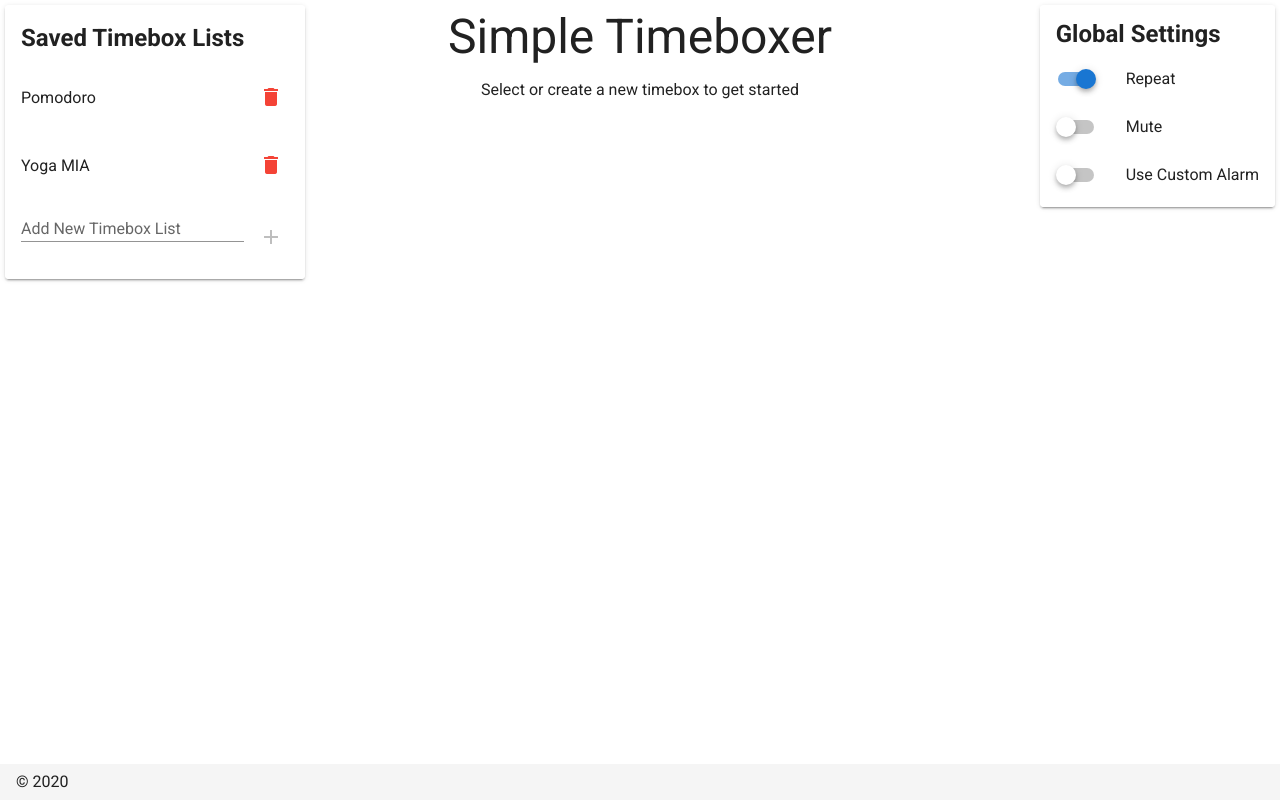
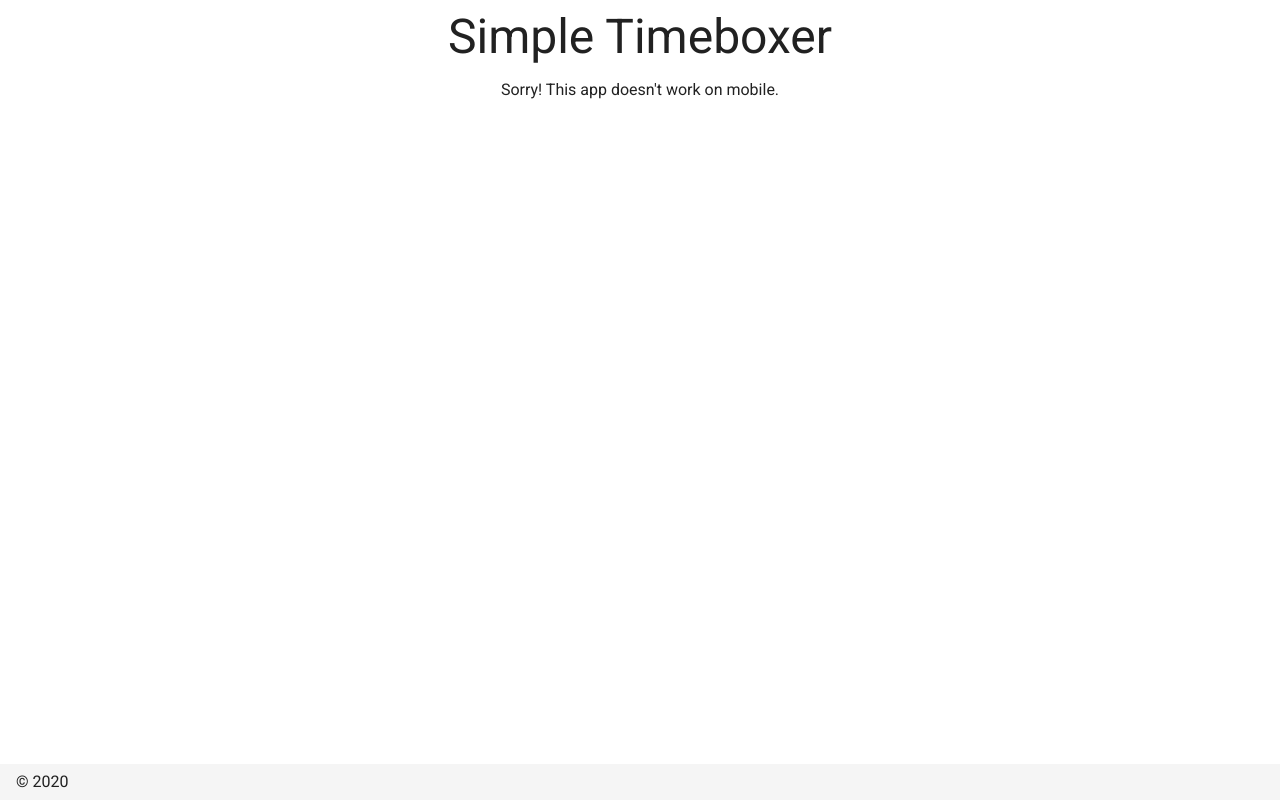
Before and after one commit to tchin25/timebox, a Nuxt app: page / in a window 1280 px wide. Built offline with nearby package versions, Linux system fonts and the light colour scheme.

Commit message:
added gh-pages

```diff
--- a/layouts/default.vue
+++ b/layouts/default.vue
@@ -1,7 +1,5 @@
 <template>
   <v-app>
-    <side-bar></side-bar>
-    <options-menu></options-menu>
     <v-main>
       <v-container>
         <nuxt />
@@ -14,13 +12,8 @@
 </template>
 
 <script>
-import SideBar from "../components/SideBar";
-import OptionsMenu from "../components/OptionsMenu";
 export default {
-  components: {
-    SideBar,
-    OptionsMenu
-  },
+  components: {},
   data() {
     return {};
   }
--- a/nuxt.config.js
+++ b/nuxt.config.js
@@ -1,4 +1,12 @@
 import colors from 'vuetify/es5/util/colors'
+
+// only add `router.base = '/<repository-name>/'` if `DEPLOY_ENV` is `GH_PAGES`
+const routerBase = process.env.DEPLOY_ENV === 'GH_PAGES' ? {
+  router: {
+    base: '/timebox/'
+  }
+} : {}
+
 
 export default {
   /*
@@ -83,5 +91,6 @@ export default {
   ** See https://nuxtjs.org/api/configuration-build/
   */
   build: {
-  }
+  },
+  ...routerBase
 }
--- a/pages/index.vue
+++ b/pages/index.vue
@@ -3,9 +3,16 @@
     <p class="text-h3">
       Simple Timeboxer
     </p>
+    <div v-if="!$vuetify.breakpoint.mobile">
+      Sorry! This app doesn't work on mobile.
+    </div>
+    <div v-else>
+      <side-bar></side-bar>
+      <options-menu></options-menu>
       <div v-if="!currentTimeboxListName">
         Select or create a new timebox to get started
       </div>
+
       <div v-else style="position: relative; width: 344px;">
         <status-buttons class="ma-2"></status-buttons>
         <draggable
@@ -35,19 +42,24 @@
         </draggable>
       </div>
     </div>
+  </div>
 </template>
 
 <script>
 import StatusButtons from "../components/StatusButtons";
 import TimeboxCard from "../components/TimeboxCard";
 import AddTimeboxCard from "../components/AddTimeboxCard";
+import SideBar from "../components/SideBar";
+import OptionsMenu from "../components/OptionsMenu";
 import { mapState, mapMutations } from "vuex";
 
 export default {
   components: {
     StatusButtons,
     TimeboxCard,
-    AddTimeboxCard
+    AddTimeboxCard,
+    SideBar,
+    OptionsMenu
   },
   computed: {
     timeboxList: {
```
Also changed, not shown: package.json (+6 -1 lines), 1 other file (tests, documents, lock files or other folders). Lines whose indentation alone changed are shown as unchanged.
